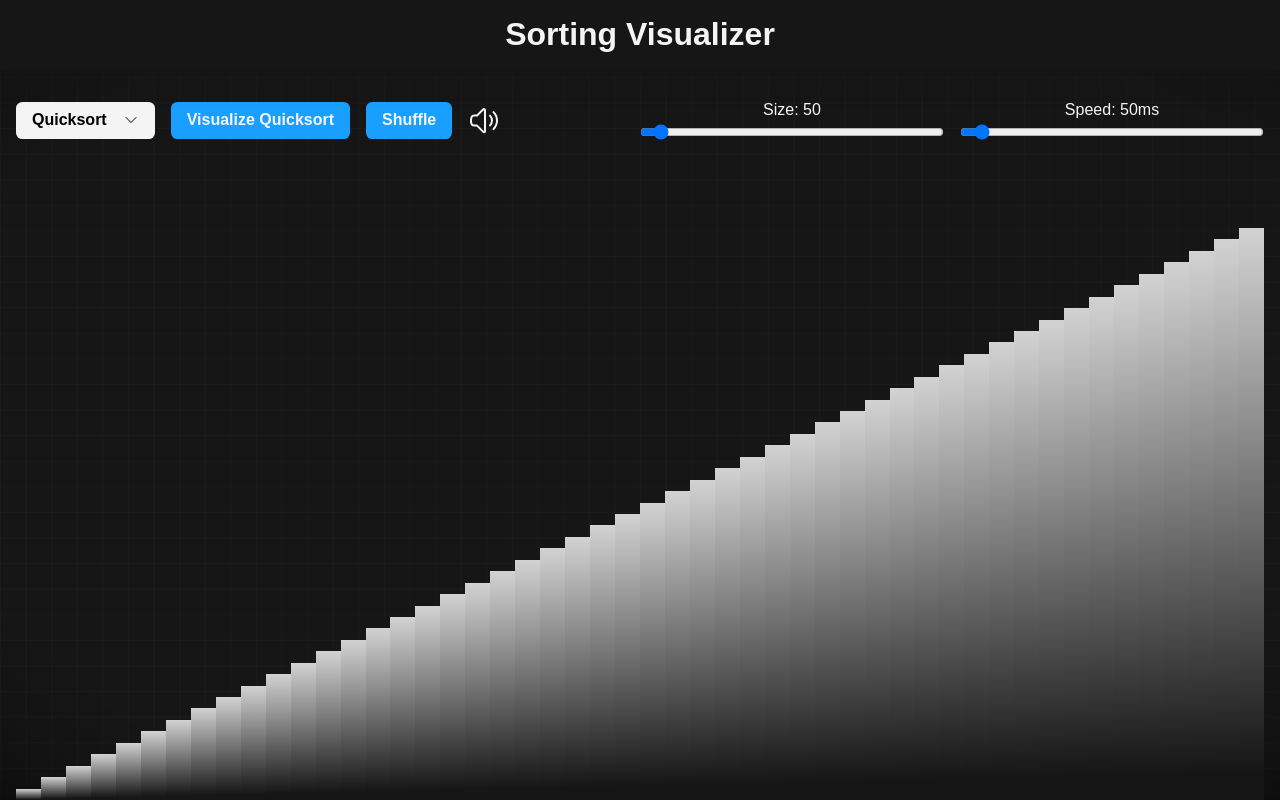
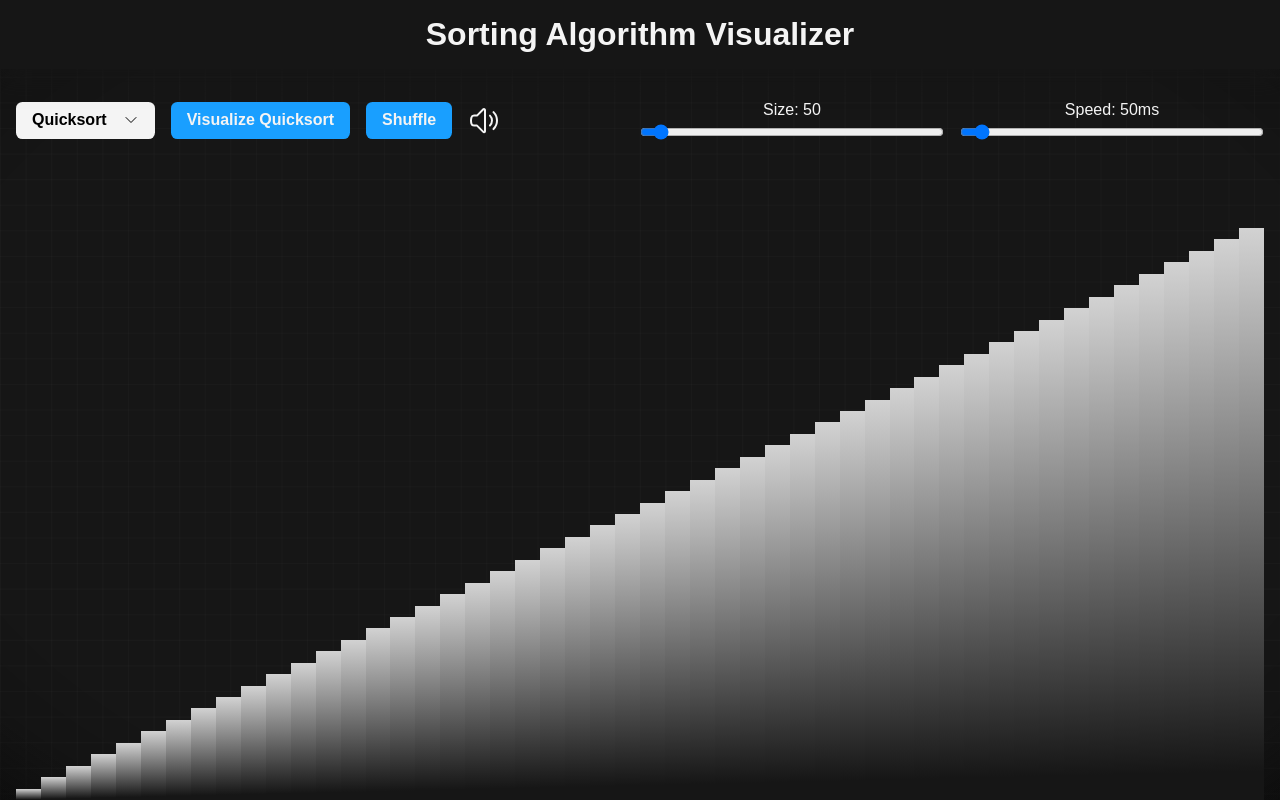
Before and after one commit to HImeshSankhala/SortingAlgorithms, a plain HTML site: page dist/index.html in a window 1280 px wide. Drawn offline with Linux system fonts and the light colour scheme.

Commit message:
Final touches

```diff
--- a/dist/index.html
+++ b/dist/index.html
@@ -12,7 +12,7 @@
 		<div id="app">
 			<div id="background"></div>
 			<header>
-				<h1>Sorting Visualizer</h1>
+				<h1>Sorting Algorithm Visualizer</h1>
 			</header>
 			<main>
 				<div class="btn-selections">
```
